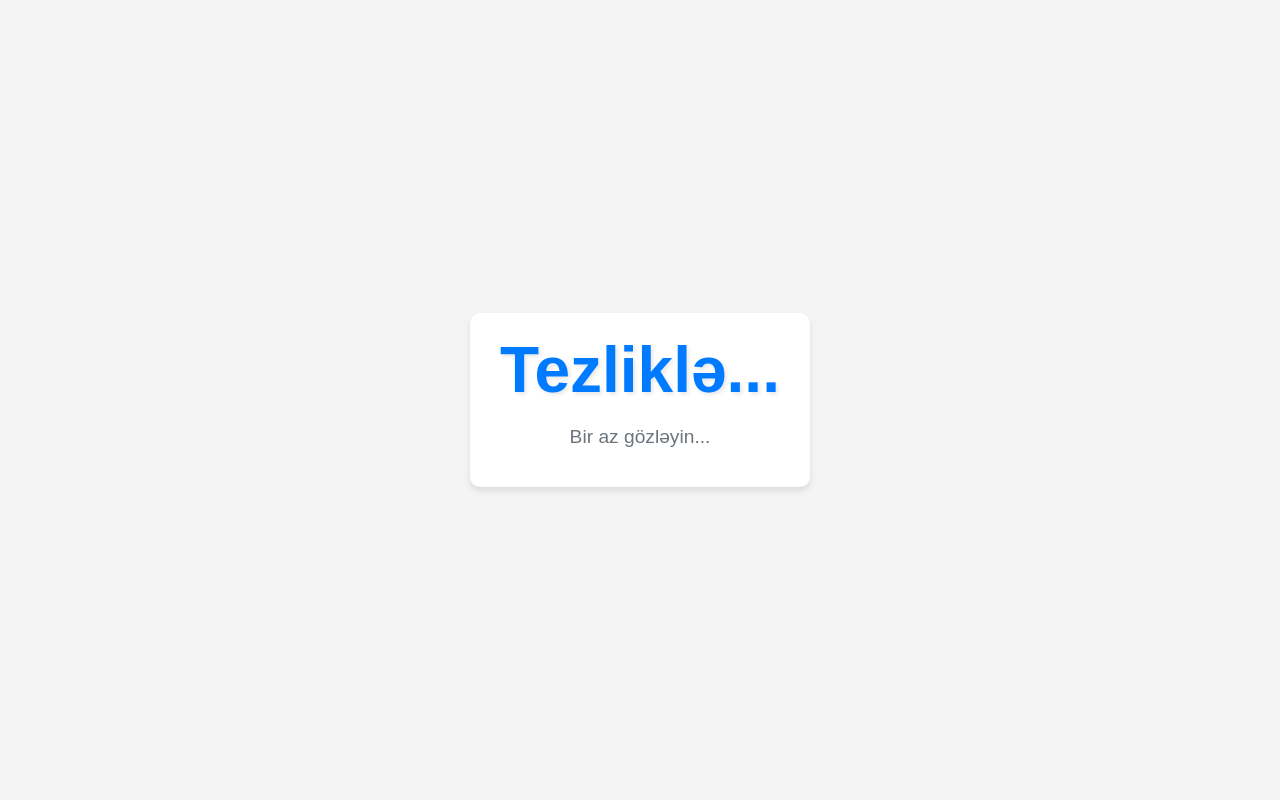
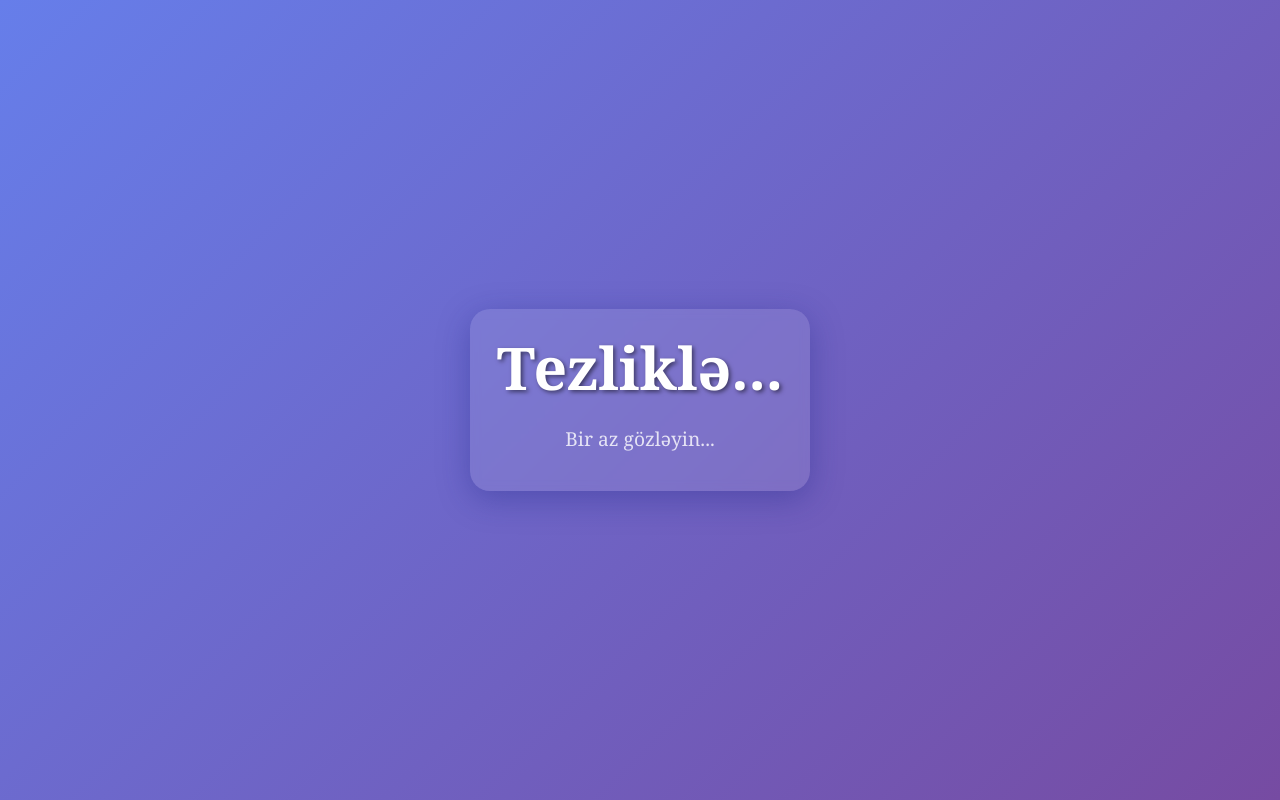
Before and after one commit to farhad-zada/bluestore.az, a plain HTML site: page index.html in a window 1280 px wide. Drawn offline with Linux system fonts and the light colour scheme.

Commit message:
improve index.html

```diff
--- a/index.html
+++ b/index.html
@@ -6,36 +6,45 @@
     <title>Tezliklə...</title>
     <style>
         body {
-            font-family: 'Arial', sans-serif;
-            background-color: #f4f4f4;
+            font-family: 'Georgia', serif;
+            background: linear-gradient(135deg, #667eea, #764ba2);
+            color: white;
+            height: 100vh;
             display: flex;
             justify-content: center;
             align-items: center;
-            height: 100vh;
             margin: 0;
-            color: #333;
+            overflow: hidden;
         }
 
         .container {
             text-align: center;
             padding: 20px;
-            background: #fff;
-            box-shadow: 0 4px 6px rgba(0, 0, 0, 0.1);
-            border-radius: 10px;
+            background: rgba(255, 255, 255, 0.1);
+            backdrop-filter: blur(5px);
+            border-radius: 20px;
+            box-shadow: 0 8px 32px 0 rgba(31, 38, 135, 0.37);
             max-width: 300px;
             width: 100%;
         }
 
         h1 {
-            font-size: 4em;
+            font-size: 3.5em;
             margin: 0;
-            color: #007BFF;
-            text-shadow: 2px 2px 4px rgba(0, 0, 0, 0.1);
+            font-weight: bold;
+            text-shadow: 2px 2px 4px rgba(0, 0, 0, 0.5);
+            animation: pulse 2s infinite;
+        }
+
+        @keyframes pulse {
+            0% { transform: scale(1); }
+            50% { transform: scale(1.05); }
+            100% { transform: scale(1); }
         }
 
         p {
             font-size: 1.2em;
-            color: #6c757d;
+            opacity: 0.8;
         }
     </style>
 </head>
```
